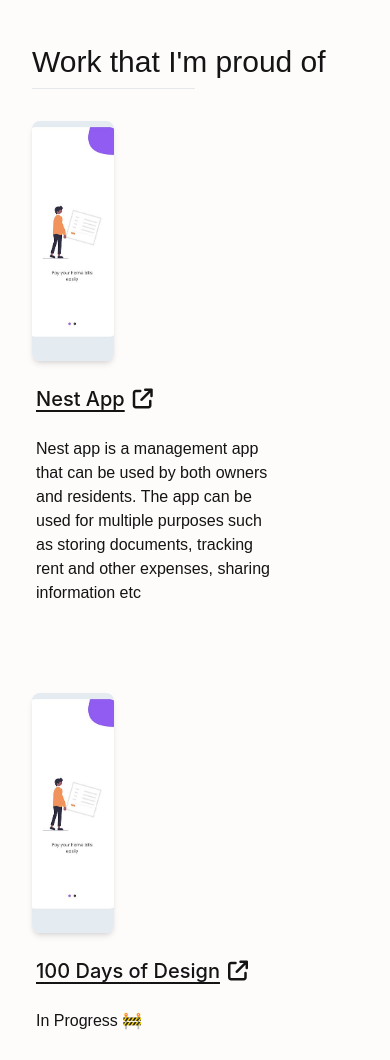
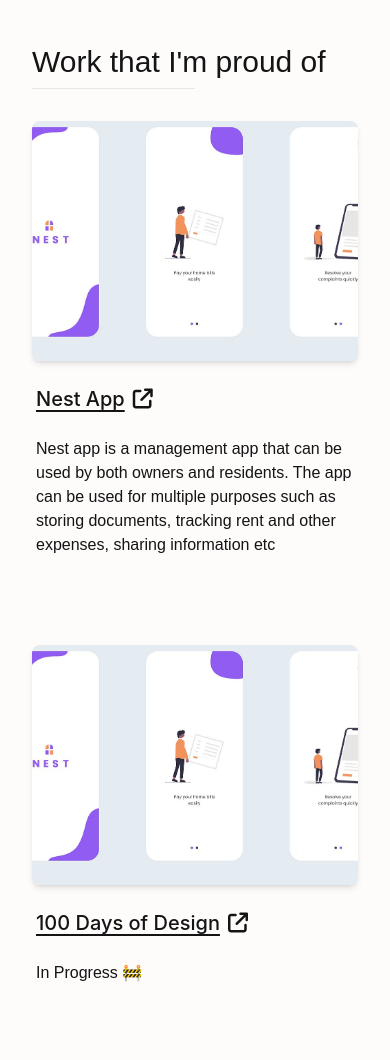
Before and after one commit to varsha117/Personal-website, an Astro site: page / in a window 390 px wide. Shown: the part 1800-2860 px from the top of the page. Built offline with nearby package versions, Linux system fonts and the light colour scheme; Astro itself is replaced by a stand-in of ours.

Commit message:
Fix porject card issue

```diff
--- a/src/components/ProjectCard.astro
+++ b/src/components/ProjectCard.astro
@@ -7,8 +7,8 @@ const replaceImgSrc = "url(/assets/"+replaceImg+")";
 
 <div class="flex h-full w-full my-8">
   <div class="flex flex-col md:flex-row w-full rounded-lg">
-    <div id="project-image" class="max-w-[25%] w-full h-60 hover:scale-125 ease-in duration-500 shadow-md hover:shadow-xl rounded-lg"/>
-    <div class="px-1 max-w-[75%] md:px-12 w-full py-6 space-y-4 flex flex-col">
+    <div id="project-image" class="min-w-[25%] w-full h-60 hover:scale-125 ease-in duration-500 shadow-md hover:shadow-xl rounded-lg"/>
+    <div class="px-1 min-w-[75%] md:px-12 w-full py-6 space-y-4 justify-content flex flex-col">
         <a target="_blank" href={link}>
             <h5 class="text-xl md:text-2xl 3xl:text-3xl font-medium mb-2 underline underline-offset-4">{title}<i class="ml-2 fa-solid fa-arrow-up-right-from-square"></i></h5>
         </a>
```
